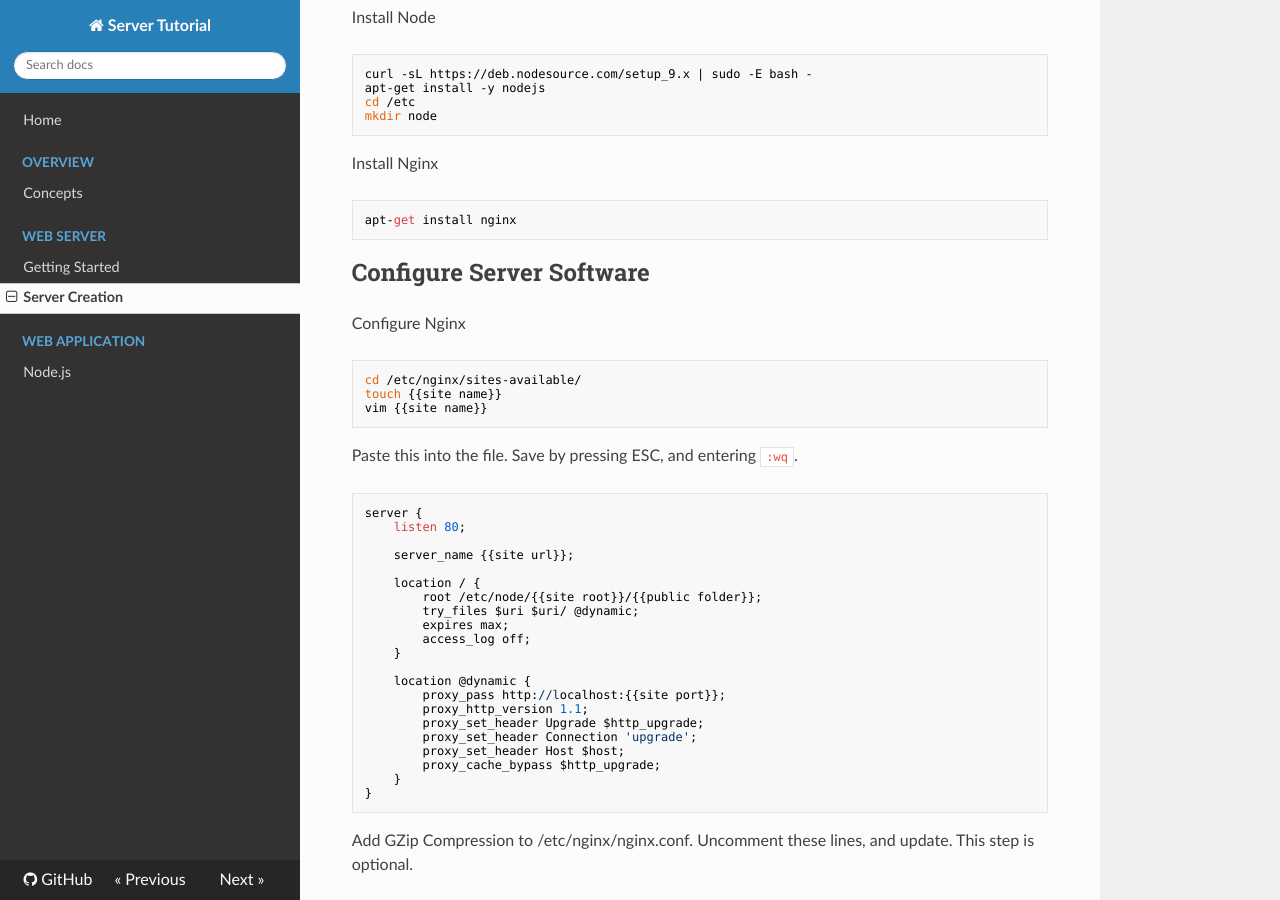
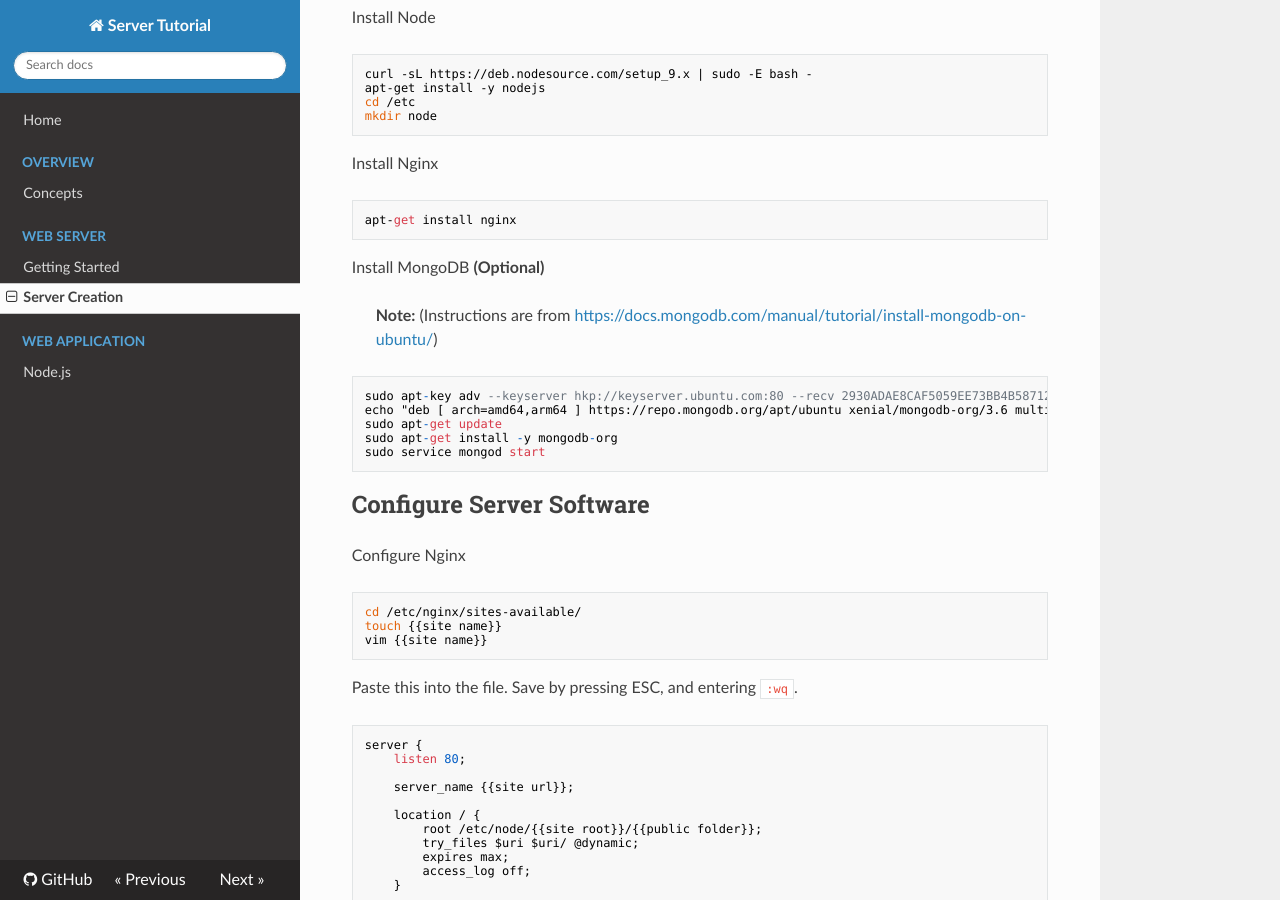
Before and after one commit to sjohnsonaz/server-tutorial, an MkDocs documentation site: the page built from docs/1-Web-Server/1.1-Server-Creation.md, in a window 1280 px wide and 900 px high, scrolled down 634 px. Built offline with MkDocs 1.6.1, drawn with Linux system fonts in a browser that asks for light colours; nearby versions of some CDN libraries; old or Windows-style settings are respelled for this version of MkDocs.

Commit message:
Added Concepts and MongoDB instructions.

```diff
--- a/docs/1-Web-Server/1.1-Server-Creation.md
+++ b/docs/1-Web-Server/1.1-Server-Creation.md
@@ -28,6 +28,16 @@ Install Node
 Install Nginx
 
 	apt-get install nginx
+
+Install MongoDB **(Optional)**
+
+> **Note:** (Instructions are from <https://docs.mongodb.com/manual/tutorial/install-mongodb-on-ubuntu/>)
+
+    sudo apt-key adv --keyserver hkp://keyserver.ubuntu.com:80 --recv 2930ADAE8CAF5059EE73BB4B58712A2291FA4AD5
+    echo "deb [ arch=amd64,arm64 ] https://repo.mongodb.org/apt/ubuntu xenial/mongodb-org/3.6 multiverse" | sudo tee /etc/apt/sources.list.d/mongodb-org-3.6.list
+    sudo apt-get update
+    sudo apt-get install -y mongodb-org
+    sudo service mongod start
 
 ## Configure Server Software
 
```
Also changed, not shown: docs/0-Overview/0.0-Concepts.md (+16 -0 lines).
